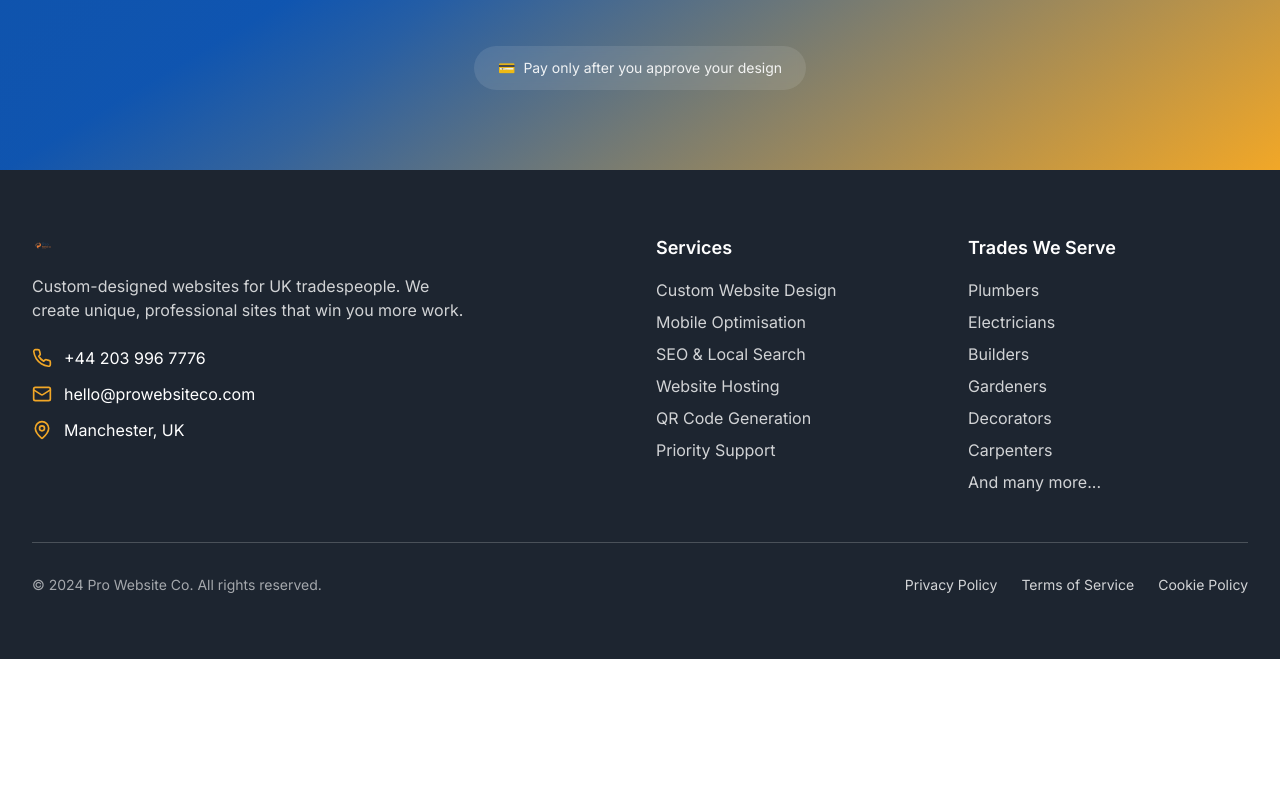
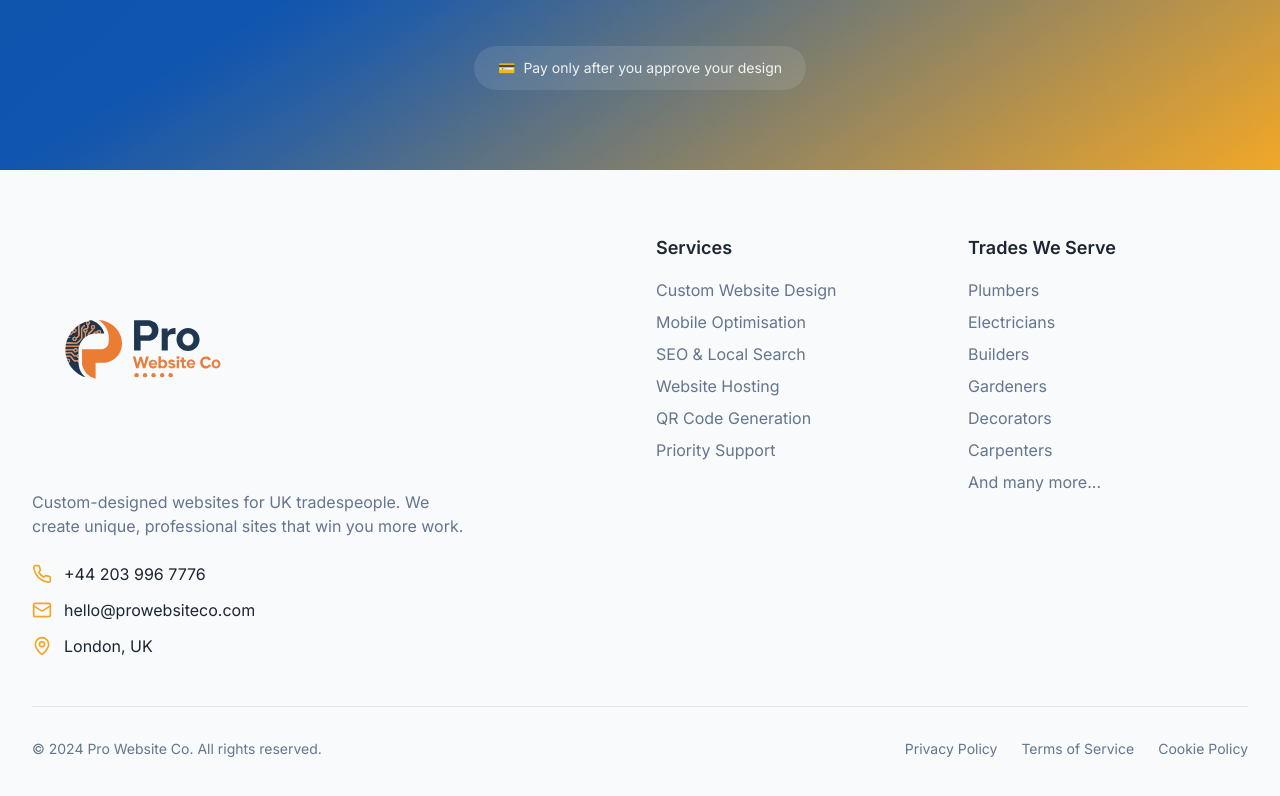
Before and after one commit to j4ydj/ProWebsiteCo, a Next.js app: page / in a window 1280 px wide. Shown: the part 11033-11829 px from the top of the page. Before the commit the page ends 11692 px from the top, so only its background shows below. Built offline with nearby package versions, Linux system fonts and the light colour scheme.

Commit message:
Update all WhatsApp links, change footer to light background, match logo sizes, and update location to London

```diff
--- a/components/layout/Footer.tsx
+++ b/components/layout/Footer.tsx
@@ -5,7 +5,7 @@ const logo = "/assets/prowebsitecologo.svg";
 
 const Footer = () => {
   return (
-    <footer className="bg-foreground text-background py-16">
+    <footer className="bg-slate-50 text-foreground py-16">
       <div className="max-w-7xl mx-auto px-4 sm:px-6 lg:px-8">
         <div className="grid grid-cols-1 md:grid-cols-4 gap-8">
           {/* Logo and Company Info */}
@@ -14,12 +14,12 @@ const Footer = () => {
               <Image
                 src={logo}
                 alt="Pro Website Co"
-                width={120}
-                height={24}
-                className="h-6 w-auto mr-3"
+                width={360}
+                height={180}
+                className="h-60 w-auto"
               />
             </div>
-            <p className="text-background/80 mb-6 max-w-md">
+            <p className="text-muted-foreground mb-6 max-w-md">
               Custom-designed websites for UK tradespeople. We create unique,
               professional sites that win you more work.
             </p>
@@ -34,7 +34,7 @@ const Footer = () => {
               </div>
               <div className="flex items-center">
                 <MapPin className="w-5 h-5 mr-3 text-accent" />
-                <span>Manchester, UK</span>
+                <span>London, UK</span>
               </div>
             </div>
           </div>
@@ -42,7 +42,7 @@ const Footer = () => {
           {/* Services */}
           <div>
             <h3 className="text-lg font-semibold mb-4">Services</h3>
-            <ul className="space-y-2 text-background/80">
+            <ul className="space-y-2 text-muted-foreground">
               <li>Custom Website Design</li>
               <li>Mobile Optimisation</li>
               <li>SEO & Local Search</li>
@@ -55,7 +55,7 @@ const Footer = () => {
           {/* Trades We Serve */}
           <div>
             <h3 className="text-lg font-semibold mb-4">Trades We Serve</h3>
-            <ul className="space-y-2 text-background/80">
+            <ul className="space-y-2 text-muted-foreground">
               <li>Plumbers</li>
               <li>Electricians</li>
               <li>Builders</li>
@@ -67,11 +67,11 @@ const Footer = () => {
           </div>
         </div>
 
-        <div className="border-t border-background/20 mt-12 pt-8 flex flex-col md:flex-row justify-between items-center">
-          <div className="text-background/60 text-sm mb-4 md:mb-0">
+        <div className="border-t border-border mt-12 pt-8 flex flex-col md:flex-row justify-between items-center">
+          <div className="text-muted-foreground text-sm mb-4 md:mb-0">
             © 2024 Pro Website Co. All rights reserved.
           </div>
-          <div className="flex space-x-6 text-sm text-background/80">
+          <div className="flex space-x-6 text-sm text-muted-foreground">
             <a href="#" className="hover:text-accent transition-colors">Privacy Policy</a>
             <a href="#" className="hover:text-accent transition-colors">Terms of Service</a>
             <a href="#" className="hover:text-accent transition-colors">Cookie Policy</a>
--- a/components/sections/CallToAction.tsx
+++ b/components/sections/CallToAction.tsx
@@ -43,7 +43,7 @@ const CallToAction = () => {
             <h3 className="text-lg font-semibold text-white mb-2">WhatsApp</h3>
             <p className="text-white/80 text-sm">Quick message us</p>
             <a
-              href="https://wa.me/447123456789"
+              href="https://wa.me/447808822974?text=Hi, I'd like to get a website for my trade business"
               className="text-accent font-medium mt-2 inline-block hover:underline"
               target="_blank"
               rel="noopener noreferrer"
```
